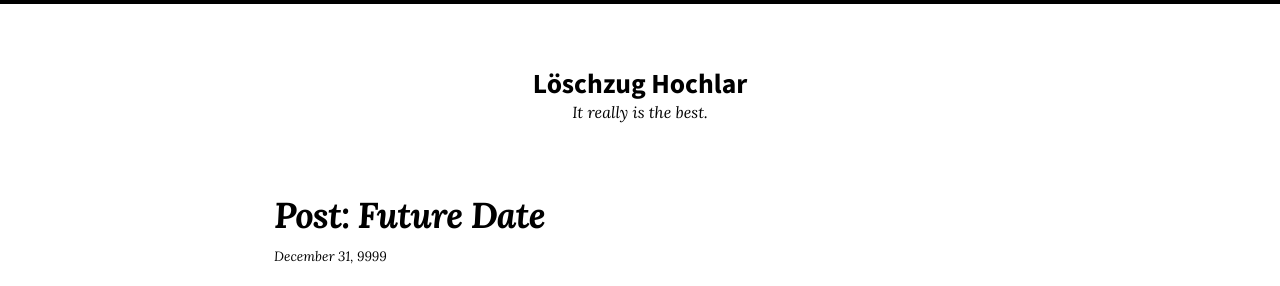
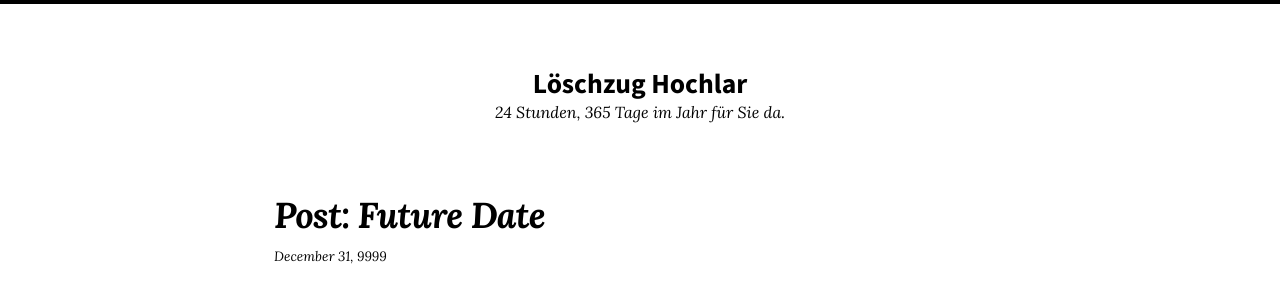
Before and after one commit to stefan-becker/LZ-Hochlar, a Jekyll site: the page built from index.md, in a window 1280 px wide. Shown: the top 286 px of the page. Built offline with Jekyll 4.4.1, drawn with Linux system fonts in a browser that asks for light colours; nearby versions of some CDN libraries.

Commit message:
Config File überarbeitet

```diff
--- a/_config.yml
+++ b/_config.yml
@@ -18,7 +18,7 @@ remote_theme: mmistakes/so-simple-theme@3.2.0
 skin: "/assets/css/skins/default.css"
 locale: de-DE
 title: "Löschzug Hochlar"
-description: "It really is the best."
+description: "24 Stunden, 365 Tage im Jahr für Sie da."
 baseurl: # the subpath of your site, e.g. "/blog"
 url: # the base hostname & protocol for your site e.g. "https://mmistakes.github.io"
 logo: # path of site logo, e.g. "/images/logo.png"
```
Also changed, not shown: CHANGELOG.md (added), README-OLD.md (added).
